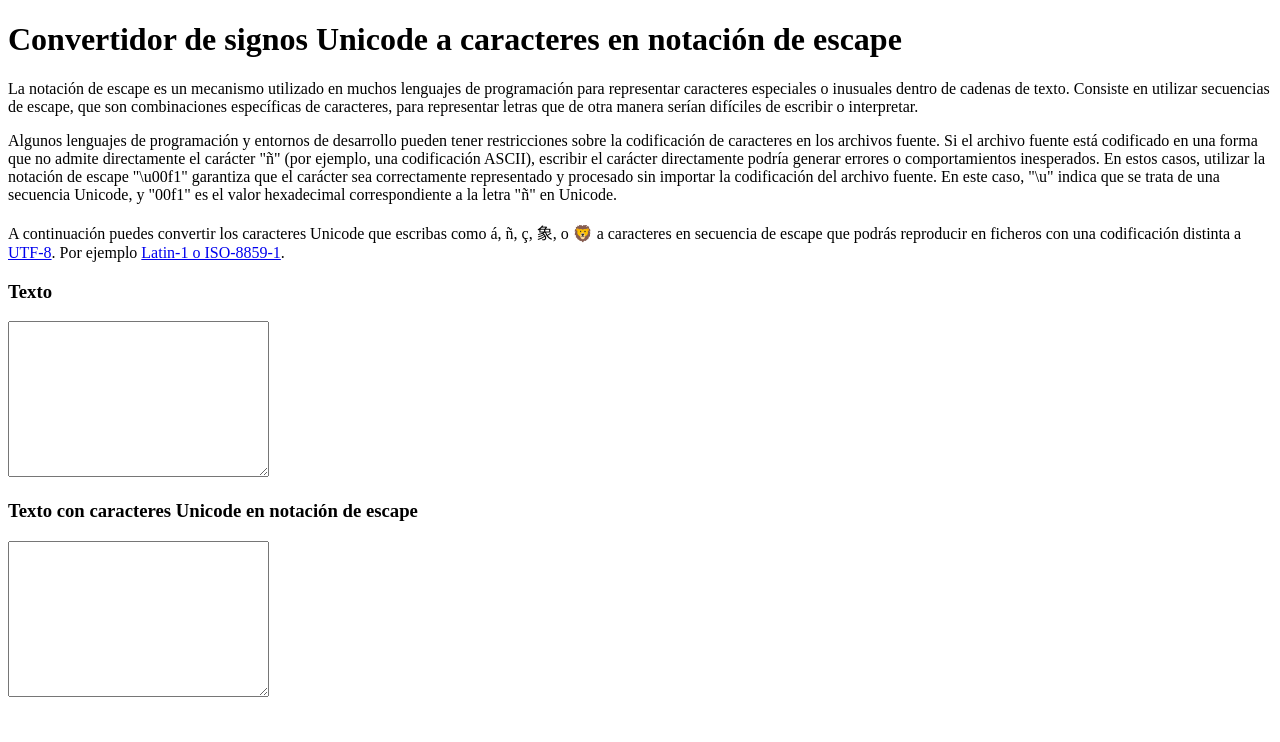
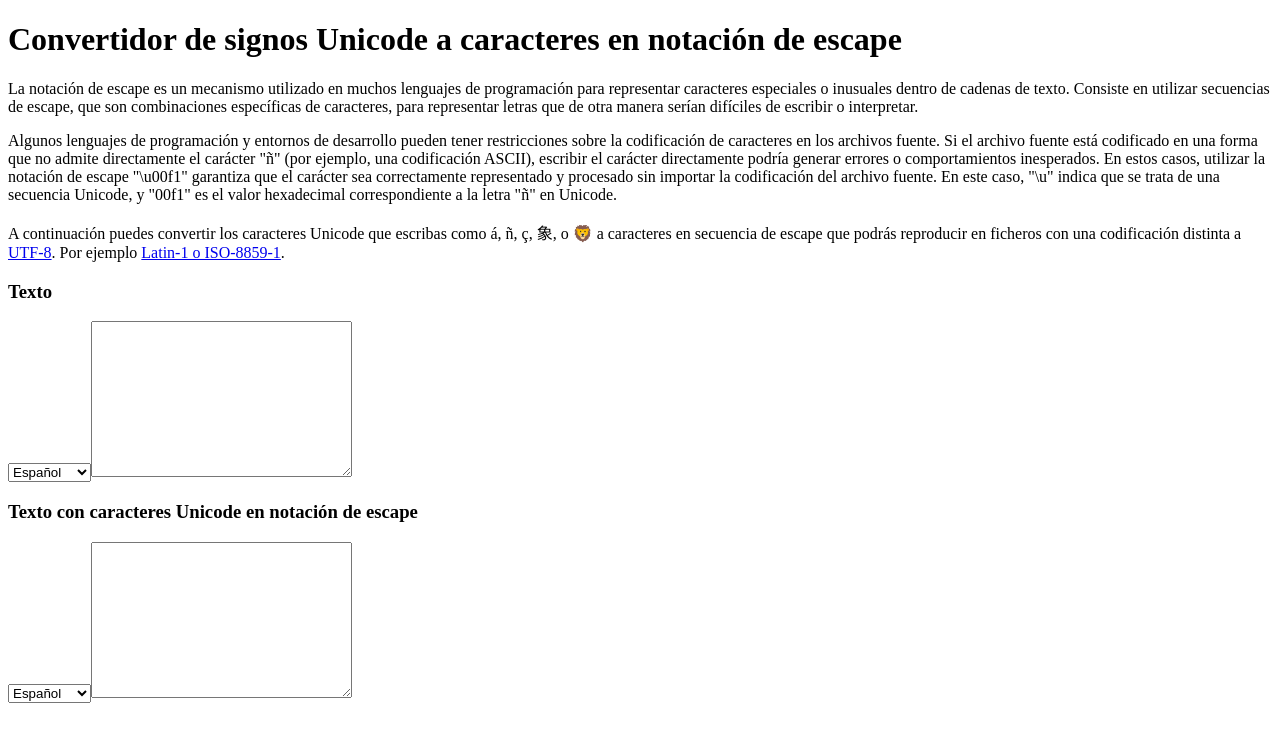
Before and after one commit to anerodata/unicode-app, a React (Vite) app: page / in a window 1280 px wide. Shown: the top 742 px of the page. Built offline with nearby package versions, Linux system fonts and the light colour scheme.

Commit message:
Add languages selector

```diff
--- a/src/ConverterSection.jsx
+++ b/src/ConverterSection.jsx
@@ -1,16 +1,23 @@
+import LanguageSelector from './LanguageSelector.jsx'
 const ConverterSection = (props) => {
   return (
     <section>
       <div>
+        <div>
           <h3>Texto</h3>
+          <LanguageSelector />
           <textarea cols="30" rows="10" onChange={(e) => {
             const newText = e.target.value
             props.onTextToReplaceChange(newText)
           }}>
           </textarea>
+        </div>
+        <div>
           <h3>Texto con caracteres Unicode en notación de escape</h3>
+          <LanguageSelector />
           <textarea readOnly value={props.valueModified} cols="30" rows="10">
           </textarea>
+        </div>
       </div>
     </section>
   )
--- /dev/null
+++ b/src/LanguageSelector.jsx
@@ -0,0 +1,16 @@
+import langs from './data/langs.js'
+console.log(langs)
+const LanguageSelector = (props) => {
+  return (
+    <select>
+      {
+        langs.map(lang =>
+          <option value={lang.code} key={lang.code}>
+            {lang.name}
+          </option>
+        )
+      }
+    </select>
+  )
+}
+export default LanguageSelector
--- /dev/null
+++ b/src/data/langs.js
@@ -0,0 +1,15 @@
+const langs = [
+  {
+    name: 'Español',
+    code: 'ES'
+  },
+  {
+    name: 'Inglés',
+    code: 'EN'
+  },
+  {
+    name: 'Portugués',
+    code: 'PT'
+  }
+]
+export default langs
```
Lines whose indentation alone changed are shown as unchanged.
